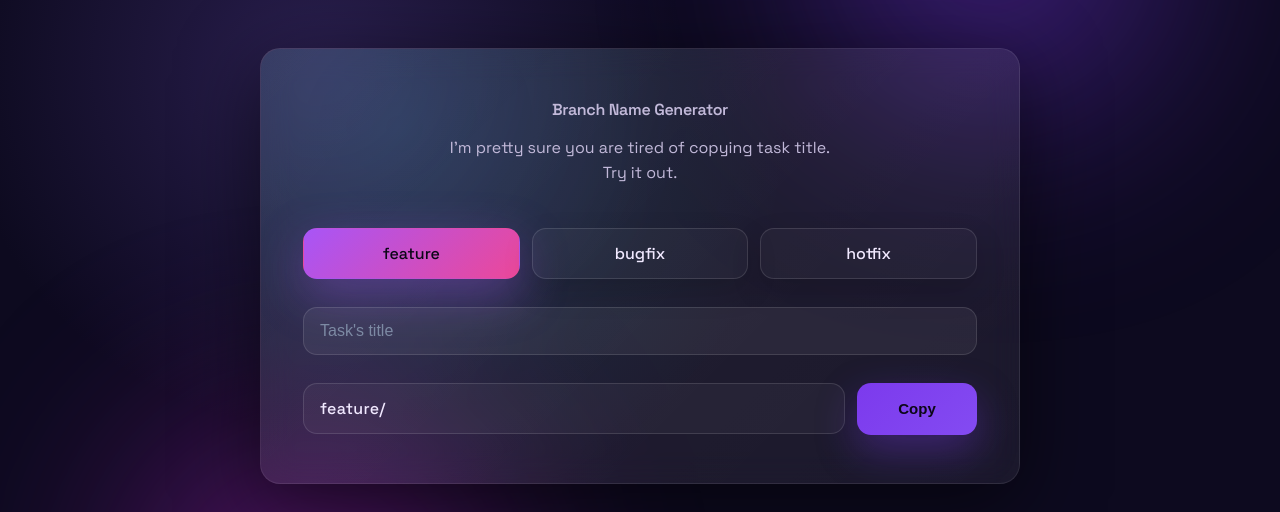
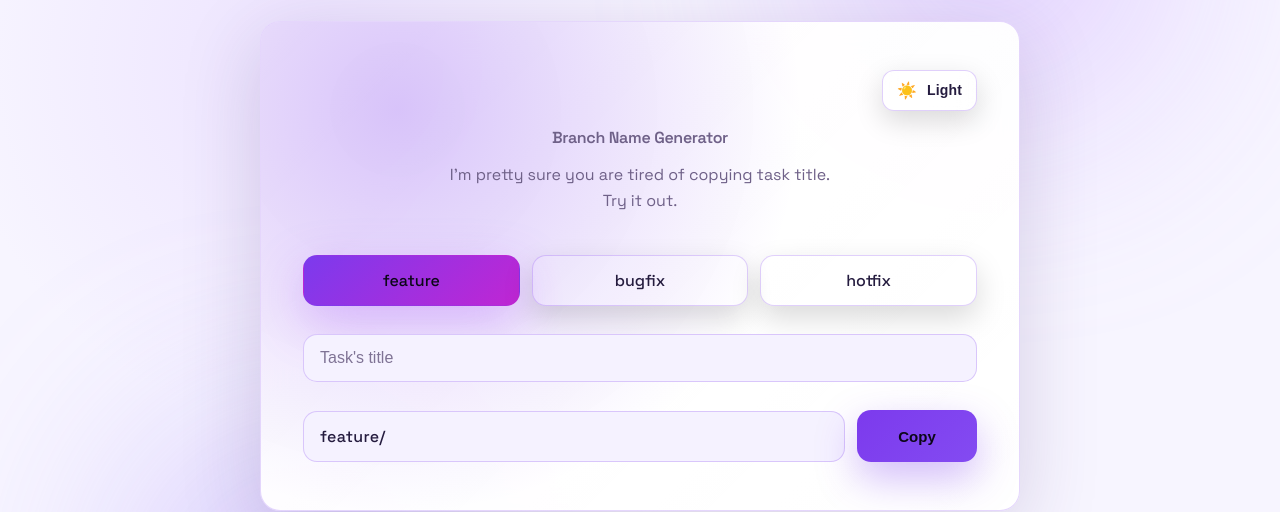
Before and after one commit to korotinmain/branch-name-generator, a plain HTML site: page index.html in a window 1280 px wide. Shown: the part 134-646 px from the top of the page. Drawn offline with Linux system fonts and the light colour scheme.

Commit message:
Added dark and light themes to the app

```diff
--- a/index.html
+++ b/index.html
@@ -56,6 +56,12 @@
   </head>
   <body>
     <div class="content">
+      <div class="top-row">
+        <button class="theme-toggle" id="theme-toggle" aria-label="Toggle theme">
+          <span class="theme-icon" aria-hidden="true">🌙</span>
+          <span class="theme-label">Dark</span>
+        </button>
+      </div>
       <div class="header">
         <p class="heading">Branch Name Generator</p>
         <p>I'm pretty sure you are tired of copying task title.</p>
--- a/main.js
+++ b/main.js
@@ -3,6 +3,13 @@ const Selectors = {
   BUGFIX: 'bugfix',
   HOTFIX: 'hotfix',
 };
+
+const Themes = {
+  DARK: 'dark',
+  LIGHT: 'light',
+};
+
+const THEME_STORAGE_KEY = 'branch-name-generator-theme';
 
 const slugifyTitle = (value) =>
   value
@@ -15,10 +22,27 @@ const slugifyTitle = (value) =>
 const getElements = () => ({
   copyButton: document.querySelector('#copy-button'),
   copyLabel: document.querySelector('#copy-button .label'),
+  themeToggle: document.querySelector('#theme-toggle'),
+  themeIcon: document.querySelector('#theme-toggle .theme-icon'),
+  themeLabel: document.querySelector('#theme-toggle .theme-label'),
   titleInput: document.querySelector('#title-input'),
   resultSpan: document.querySelector('#result-span'),
   selectorButtons: Array.from(document.querySelectorAll('[data-selector]')),
 });
+
+const detectInitialTheme = () => {
+  const storedTheme = localStorage.getItem(THEME_STORAGE_KEY);
+  if (storedTheme === Themes.DARK || storedTheme === Themes.LIGHT) {
+    return storedTheme;
+  }
+
+  const prefersLight =
+    typeof window !== 'undefined' &&
+    window.matchMedia &&
+    window.matchMedia('(prefers-color-scheme: light)').matches;
+
+  return prefersLight ? Themes.LIGHT : Themes.DARK;
+};
 
 const initBranchNameGenerator = () => {
   const elements = getElements();
@@ -26,6 +50,9 @@ const initBranchNameGenerator = () => {
   if (
     !elements.copyButton ||
     !elements.copyLabel ||
+    !elements.themeToggle ||
+    !elements.themeIcon ||
+    !elements.themeLabel ||
     !elements.titleInput ||
     !elements.resultSpan ||
     elements.selectorButtons.length === 0
@@ -37,6 +64,7 @@ const initBranchNameGenerator = () => {
   const state = {
     activeSelector: Selectors.FEATURE,
     slug: '',
+    theme: detectInitialTheme(),
   };
 
   const updateResult = () => {
@@ -55,6 +83,22 @@ const initBranchNameGenerator = () => {
   const handleTitleInput = (event) => {
     state.slug = slugifyTitle(event.target.value);
     updateResult();
+  };
+
+  const setTheme = (theme) => {
+    state.theme = theme;
+    document.documentElement.setAttribute('data-theme', theme);
+    localStorage.setItem(THEME_STORAGE_KEY, theme);
+
+    const isLight = theme === Themes.LIGHT;
+    elements.themeIcon.textContent = isLight ? '☀️' : '🌙';
+    elements.themeLabel.textContent = isLight ? 'Light' : 'Dark';
+    elements.themeToggle.setAttribute('aria-pressed', String(isLight));
+  };
+
+  const toggleTheme = () => {
+    const nextTheme = state.theme === Themes.LIGHT ? Themes.DARK : Themes.LIGHT;
+    setTheme(nextTheme);
   };
 
   const setCopyState = (state, message) => {
@@ -83,8 +127,10 @@ const initBranchNameGenerator = () => {
     button.addEventListener('click', () => setSelector(button.dataset.selector));
   });
   elements.copyButton.addEventListener('click', copyToClipboard);
+  elements.themeToggle.addEventListener('click', toggleTheme);
 
   updateResult();
+  setTheme(state.theme);
 };
 
 window.addEventListener('DOMContentLoaded', initBranchNameGenerator);
--- a/style.css
+++ b/style.css
@@ -7,6 +7,10 @@
 :root {
   --page-bg: #0c0718;
   --page-bg-2: #120c23;
+  --bg-spot-1: #2a1f4f;
+  --bg-spot-2: #1f2c61;
+  --glow-1: #7c3aed;
+  --glow-2: #c026d3;
   --card-bg: rgba(255, 255, 255, 0.04);
   --card-stroke: rgba(255, 255, 255, 0.08);
   --text: #f1e9ff;
@@ -16,6 +20,26 @@
   --input-bg: rgba(255, 255, 255, 0.06);
   --border: rgba(255, 255, 255, 0.12);
   --shadow: 0 20px 80px rgba(0, 0, 0, 0.55);
+  --placeholder: #7d8aa4;
+}
+
+[data-theme='light'] {
+  --page-bg: #f7f5ff;
+  --page-bg-2: #ece8ff;
+  --bg-spot-1: #ece2ff;
+  --bg-spot-2: #dde7ff;
+  --glow-1: #c6a0ff;
+  --glow-2: #a78bfa;
+  --card-bg: rgba(255, 255, 255, 0.94);
+  --card-stroke: rgba(124, 58, 237, 0.2);
+  --text: #251c3f;
+  --muted: #6f6188;
+  --accent: #7c3aed;
+  --accent-warm: #c026d3;
+  --input-bg: #f5f2ff;
+  --border: rgba(124, 58, 237, 0.24);
+  --shadow: 0 20px 80px rgba(68, 38, 112, 0.18);
+  --placeholder: #7f7395;
 }
 
 html,
@@ -28,8 +52,8 @@ body {
   align-items: center;
   justify-content: center;
   padding: 40px 16px;
-  background: radial-gradient(circle at 25% 25%, #2a1f4f 0, #0d0a1f 32%),
-    radial-gradient(circle at 78% 8%, #1f2c61 0, #0d0a1f 36%),
+  background: radial-gradient(circle at 25% 25%, var(--bg-spot-1) 0, var(--page-bg) 32%),
+    radial-gradient(circle at 78% 8%, var(--bg-spot-2) 0, var(--page-bg) 36%),
     linear-gradient(145deg, var(--page-bg), var(--page-bg-2));
   color: var(--text);
   font-family: 'Space Grotesk', 'Inter', 'Segoe UI', sans-serif;
@@ -50,14 +74,14 @@ body::after {
 }
 
 body::before {
-  background: #7c3aed;
+  background: var(--glow-1);
   top: -80px;
   right: 10%;
   animation: float 12s ease-in-out infinite alternate;
 }
 
 body::after {
-  background: #c026d3;
+  background: var(--glow-2);
   bottom: -100px;
   left: 12%;
   animation: float 14s ease-in-out infinite alternate;
@@ -96,7 +120,7 @@ body::after {
   inset: -30%;
   background: radial-gradient(
     circle at 30% 30%,
-    rgba(34, 211, 238, 0.12),
+    color-mix(in srgb, var(--accent) 30%, transparent),
     transparent 40%
   );
   pointer-events: none;
@@ -108,6 +132,52 @@ body::after {
   margin-bottom: 42px;
   position: relative;
   z-index: 1;
+}
+
+.top-row {
+  display: flex;
+  justify-content: flex-end;
+  align-items: center;
+  margin-bottom: 14px;
+  gap: 12px;
+  position: relative;
+  z-index: 1;
+}
+
+.theme-toggle {
+  display: inline-flex;
+  align-items: center;
+  gap: 10px;
+  padding: 10px 14px;
+  border-radius: 12px;
+  background: rgba(255, 255, 255, 0.06);
+  border: 1px solid var(--border);
+  color: var(--text);
+  cursor: pointer;
+  font-weight: 600;
+  font-size: 14px;
+  transition: transform 0.18s ease, box-shadow 0.18s ease, border-color 0.2s ease,
+    background-color 0.2s ease;
+  box-shadow: 0 10px 28px rgba(0, 0, 0, 0.15);
+  backdrop-filter: blur(8px);
+}
+
+.theme-toggle:hover {
+  transform: translateY(-1px);
+  border-color: rgba(168, 85, 247, 0.4);
+  box-shadow: 0 12px 32px rgba(124, 58, 237, 0.25);
+}
+
+.theme-toggle:active {
+  transform: translateY(0);
+}
+
+.theme-toggle .theme-icon {
+  font-size: 16px;
+}
+
+.theme-toggle .theme-label {
+  letter-spacing: 0.01em;
 }
 
 .heading {
@@ -188,12 +258,12 @@ body::after {
 }
 
 .input-field input::placeholder {
-  color: #7d8aa4;
+  color: var(--placeholder);
 }
 
 .input-field input:focus {
-  border-color: rgba(34, 211, 238, 0.65);
-  box-shadow: 0 12px 40px rgba(34, 211, 238, 0.15);
+  border-color: rgba(124, 58, 237, 0.5);
+  box-shadow: 0 12px 40px rgba(124, 58, 237, 0.2);
 }
 
 .copy-field .result {
@@ -202,7 +272,7 @@ body::after {
   align-items: center;
   font-variant-ligatures: none;
   letter-spacing: 0.02em;
-  background: rgba(255, 255, 255, 0.04);
+  background: var(--input-bg);
 }
 
 .action-button {
```
